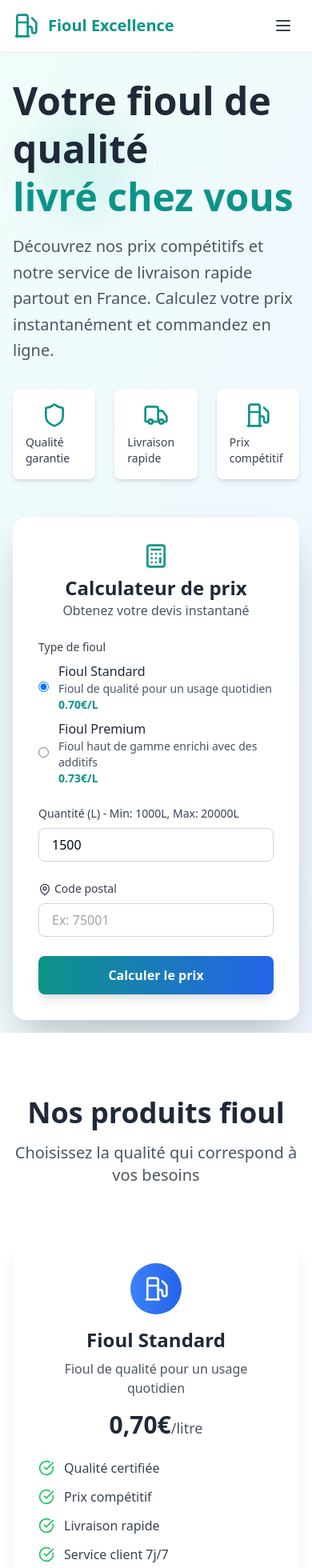
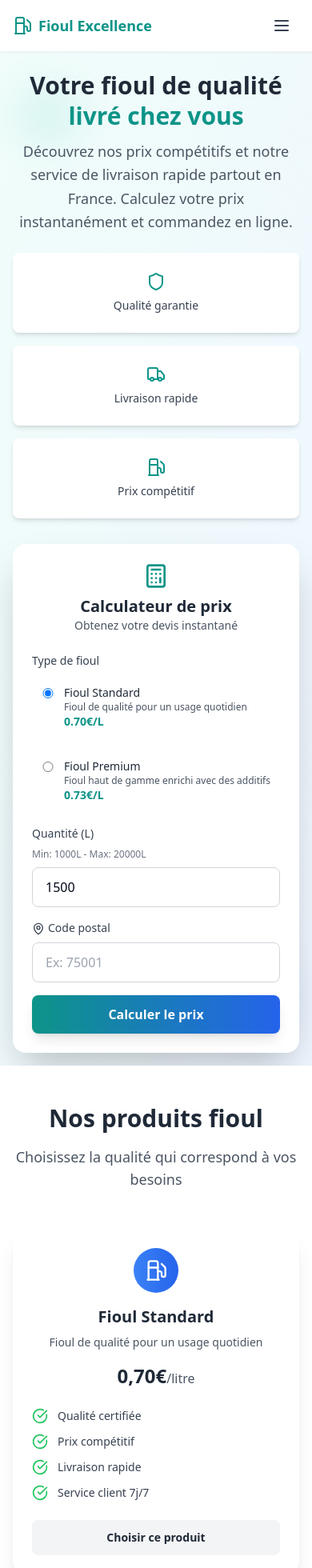
Before and after one commit to dawnriekmann/fioul-excellence-accueil-react, a React (Vite) app: page / in a window 390 px wide. Shown: the top 1960 px of the page at 80% size. Built offline with nearby package versions, Linux system fonts and the light colour scheme.

Commit message:
feat: Implement responsiveness
Make the site responsive across all components.

```diff
--- a/src/components/Hero.tsx
+++ b/src/components/Hero.tsx
@@ -9,51 +9,51 @@ const Hero = () => {
     <section className="relative bg-gradient-to-br from-teal-50 to-blue-50 overflow-hidden">
       {/* Background Pattern */}
       <div className="absolute inset-0 opacity-10">
-        <div className="absolute top-20 left-10 w-32 h-32 bg-teal-500 rounded-full blur-xl"></div>
-        <div className="absolute bottom-20 right-10 w-40 h-40 bg-blue-500 rounded-full blur-xl"></div>
+        <div className="absolute top-10 sm:top-20 left-5 sm:left-10 w-20 h-20 sm:w-32 sm:h-32 bg-teal-500 rounded-full blur-xl"></div>
+        <div className="absolute bottom-10 sm:bottom-20 right-5 sm:right-10 w-24 h-24 sm:w-40 sm:h-40 bg-blue-500 rounded-full blur-xl"></div>
       </div>
 
-      <div className="relative z-10 container mx-auto px-4 py-8 pb-4">
-        <div className="grid lg:grid-cols-2 gap-12 items-center">
+      <div className="relative z-10 container mx-auto px-4 py-6 sm:py-8 pb-4">
+        <div className="grid lg:grid-cols-2 gap-8 lg:gap-12 items-center">
           {/* Left Content */}
           <motion.div
             initial={{ opacity: 0, x: -50 }}
             animate={{ opacity: 1, x: 0 }}
             transition={{ duration: 0.8, delay: 0.2 }}
-            className="space-y-8"
+            className="space-y-6 sm:space-y-8 text-center lg:text-left"
           >
-            <div className="space-y-4">
-              <h2 className="text-5xl font-bold text-gray-800 leading-tight">
+            <div className="space-y-3 sm:space-y-4">
+              <h2 className="text-3xl sm:text-4xl lg:text-5xl font-bold text-gray-800 leading-tight">
                 Votre fioul de qualité
                 <span className="text-teal-600 block">livré chez vous</span>
               </h2>
-              <p className="text-xl text-gray-600 leading-relaxed">
+              <p className="text-lg sm:text-xl text-gray-600 leading-relaxed max-w-2xl mx-auto lg:mx-0">
                 Découvrez nos prix compétitifs et notre service de livraison rapide partout en France.
                 Calculez votre prix instantanément et commandez en ligne.
               </p>
             </div>
 
-            <div className="grid grid-cols-3 gap-6">
+            <div className="grid grid-cols-1 sm:grid-cols-3 gap-4 sm:gap-6 max-w-md mx-auto lg:max-w-none">
               <motion.div
                 whileHover={{ scale: 1.05 }}
-                className="flex flex-col items-center p-4 bg-white rounded-lg shadow-md"
+                className="flex flex-col items-center p-4 bg-white rounded-lg shadow-md min-h-[100px] justify-center"
               >
-                <Shield className="w-8 h-8 text-teal-600 mb-2" />
-                <span className="text-sm font-medium text-gray-700">Qualité garantie</span>
+                <Shield className="w-6 h-6 sm:w-8 sm:h-8 text-teal-600 mb-2" />
+                <span className="text-sm font-medium text-gray-700 text-center">Qualité garantie</span>
               </motion.div>
               <motion.div
                 whileHover={{ scale: 1.05 }}
-                className="flex flex-col items-center p-4 bg-white rounded-lg shadow-md"
+                className="flex flex-col items-center p-4 bg-white rounded-lg shadow-md min-h-[100px] justify-center"
               >
-                <Truck className="w-8 h-8 text-teal-600 mb-2" />
-                <span className="text-sm font-medium text-gray-700">Livraison rapide</span>
+                <Truck className="w-6 h-6 sm:w-8 sm:h-8 text-teal-600 mb-2" />
+                <span className="text-sm font-medium text-gray-700 text-center">Livraison rapide</span>
               </motion.div>
               <motion.div
                 whileHover={{ scale: 1.05 }}
-                className="flex flex-col items-center p-4 bg-white rounded-lg shadow-md"
+                className="flex flex-col items-center p-4 bg-white rounded-lg shadow-md min-h-[100px] justify-center"
               >
-                <Fuel className="w-8 h-8 text-teal-600 mb-2" />
-                <span className="text-sm font-medium text-gray-700">Prix compétitif</span>
+                <Fuel className="w-6 h-6 sm:w-8 sm:h-8 text-teal-600 mb-2" />
+                <span className="text-sm font-medium text-gray-700 text-center">Prix compétitif</span>
               </motion.div>
             </div>
           </motion.div>
@@ -63,6 +63,7 @@ const Hero = () => {
             initial={{ opacity: 0, x: 50 }}
             animate={{ opacity: 1, x: 0 }}
             transition={{ duration: 0.8, delay: 0.4 }}
+            className="w-full max-w-md mx-auto lg:max-w-none"
           >
             <PriceCalculator />
           </motion.div>
--- a/src/components/Navbar.tsx
+++ b/src/components/Navbar.tsx
@@ -23,13 +23,13 @@ const Navbar = () => {
       <div className="container mx-auto px-4">
         <div className="flex items-center justify-between h-16">
           {/* Logo */}
-          <Link to="/" className="flex items-center space-x-3 text-teal-600 hover:text-teal-700 transition-colors">
-            <Fuel className="w-8 h-8" />
-            <span className="text-xl font-bold">Fioul Excellence</span>
+          <Link to="/" className="flex items-center space-x-2 sm:space-x-3 text-teal-600 hover:text-teal-700 transition-colors">
+            <Fuel className="w-6 h-6 sm:w-8 sm:h-8" />
+            <span className="text-lg sm:text-xl font-bold">Fioul Excellence</span>
           </Link>
 
           {/* Desktop Navigation */}
-          <div className="hidden md:flex items-center space-x-8">
+          <div className="hidden md:flex items-center space-x-6 lg:space-x-8">
             {navLinks.map((link) => (
               <Link
                 key={link.path}
@@ -56,7 +56,7 @@ const Navbar = () => {
           {/* Mobile Menu Button */}
           <button
             onClick={() => setIsOpen(!isOpen)}
-            className="md:hidden p-2 text-gray-700 hover:text-teal-600 transition-colors"
+            className="md:hidden p-2 text-gray-700 hover:text-teal-600 transition-colors touch-target"
           >
             {isOpen ? <X className="w-6 h-6" /> : <Menu className="w-6 h-6" />}
           </button>
@@ -72,13 +72,13 @@ const Navbar = () => {
               transition={{ duration: 0.2 }}
               className="md:hidden border-t border-gray-200/50 bg-white/95 backdrop-blur-md"
             >
-              <div className="py-4 space-y-2">
+              <div className="py-4 space-y-1">
                 {navLinks.map((link) => (
                   <Link
                     key={link.path}
                     to={link.path}
                     onClick={() => setIsOpen(false)}
-                    className={`block px-4 py-3 text-base font-medium transition-colors duration-200 ${
+                    className={`block px-4 py-4 text-base font-medium transition-colors duration-200 touch-target ${
                       isActive(link.path)
                         ? 'text-teal-600 bg-teal-50'
                         : 'text-gray-700 hover:text-teal-600 hover:bg-gray-50'
--- a/src/components/PriceCalculator.tsx
+++ b/src/components/PriceCalculator.tsx
@@ -69,32 +69,32 @@ const PriceCalculator = () => {
       initial={{ opacity: 0, y: 20 }}
       animate={{ opacity: 1, y: 0 }}
       transition={{ duration: 0.6 }}
-      className="bg-white rounded-2xl shadow-2xl p-8 max-w-md mx-auto"
+      className="bg-white rounded-2xl shadow-2xl p-6 sm:p-8 w-full"
     >
       <div className="text-center mb-6">
         <Calculator className="w-8 h-8 text-teal-600 mx-auto mb-2" />
-        <h3 className="text-2xl font-bold text-gray-800">Calculateur de prix</h3>
-        <p className="text-gray-600">Obtenez votre devis instantané</p>
+        <h3 className="text-xl sm:text-2xl font-bold text-gray-800">Calculateur de prix</h3>
+        <p className="text-sm sm:text-base text-gray-600">Obtenez votre devis instantané</p>
       </div>
 
-      <div className="space-y-6">
+      <div className="space-y-4 sm:space-y-6">
         {/* Product Selection */}
         <div>
           <label className="block text-sm font-medium text-gray-700 mb-2">Type de fioul</label>
-          <div className="space-y-2">
+          <div className="space-y-3">
             {Object.entries(heizölConfig.products).map(([key, prod]) => (
-              <label key={key} className="flex items-center space-x-3 cursor-pointer">
+              <label key={key} className="flex items-start space-x-3 cursor-pointer p-3 rounded-lg hover:bg-gray-50 transition-colors">
                 <input
                   type="radio"
                   name="product"
                   value={key}
                   checked={product === key}
                   onChange={(e) => setProduct(e.target.value)}
-                  className="text-teal-600 focus:ring-teal-500"
+                  className="text-teal-600 focus:ring-teal-500 mt-1 min-w-[16px]"
                 />
-                <div className="flex-1">
-                  <div className="font-medium text-gray-800">{prod.name}</div>
-                  <div className="text-sm text-gray-600">{prod.description}</div>
+                <div className="flex-1 min-w-0">
+                  <div className="font-medium text-gray-800 text-sm sm:text-base">{prod.name}</div>
+                  <div className="text-xs sm:text-sm text-gray-600 break-words">{prod.description}</div>
                   <div className="text-sm font-semibold text-teal-600">{prod.pricePerLiter.toFixed(2)}€/L</div>
                 </div>
               </label>
@@ -105,15 +105,18 @@ const PriceCalculator = () => {
         {/* Quantity */}
         <div>
           <label className="block text-sm font-medium text-gray-700 mb-2">
-            Quantité (L) - Min: {heizölConfig.limits.minLiters}L, Max: {heizölConfig.limits.maxLiters}L
+            Quantité (L)
           </label>
+          <div className="text-xs text-gray-500 mb-2">
+            Min: {heizölConfig.limits.minLiters}L - Max: {heizölConfig.limits.maxLiters}L
+          </div>
           <input
             type="number"
             min={heizölConfig.limits.minLiters}
             max={heizölConfig.limits.maxLiters}
             value={liters}
             onChange={(e) => setLiters(parseInt(e.target.value) || 0)}
-            className="w-full px-4 py-2 border border-gray-300 rounded-lg focus:ring-2 focus:ring-teal-500 focus:border-transparent"
+            className="w-full px-4 py-3 text-base border border-gray-300 rounded-lg focus:ring-2 focus:ring-teal-500 focus:border-transparent"
           />
         </div>
 
@@ -128,7 +131,7 @@ const PriceCalculator = () => {
             placeholder="Ex: 75001"
             value={postalCode}
             onChange={(e) => setPostalCode(e.target.value)}
-            className="w-full px-4 py-2 border border-gray-300 rounded-lg focus:ring-2 focus:ring-teal-500 focus:border-transparent"
+            className="w-full px-4 py-3 text-base border border-gray-300 rounded-lg focus:ring-2 focus:ring-teal-500 focus:border-transparent"
           />
         </div>
 
@@ -137,7 +140,7 @@ const PriceCalculator = () => {
           whileHover={{ scale: 1.02 }}
           whileTap={{ scale: 0.98 }}
           onClick={handleCalculate}
-          className="w-full bg-gradient-to-r from-teal-600 to-blue-600 text-white py-3 rounded-lg font-semibold shadow-lg hover:shadow-xl transition-all duration-300"
+          className="w-full bg-gradient-to-r from-teal-600 to-blue-600 text-white py-3 sm:py-4 rounded-lg font-semibold shadow-lg hover:shadow-xl transition-all duration-300 text-base sm:text-lg"
         >
           Calculer le prix
         </motion.button>
@@ -150,21 +153,21 @@ const PriceCalculator = () => {
             transition={{ duration: 0.5 }}
             className="bg-gray-50 rounded-lg p-4 space-y-3"
           >
-            <h4 className="font-semibold text-gray-800">Résumé de votre commande</h4>
+            <h4 className="font-semibold text-gray-800 text-sm sm:text-base">Résumé de votre commande</h4>
             <div className="space-y-2 text-sm">
-              <div className="flex justify-between">
-                <span>{selectedProduct.name} ({liters}L)</span>
-                <span>{subtotal.toFixed(2)}€</span>
+              <div className="flex justify-between items-start">
+                <span className="break-words pr-2">{selectedProduct.name} ({liters}L)</span>
+                <span className="font-medium whitespace-nowrap">{subtotal.toFixed(2)}€</span>
               </div>
-              <div className="flex justify-between">
+              <div className="flex justify-between items-center">
                 <span className="flex items-center">
-                  <Truck className="w-4 h-4 mr-1" />
-                  Livraison
-                  {deliveryFee === 0 && <span className="text-green-600 ml-1">(Gratuite)</span>}
+                  <Truck className="w-4 h-4 mr-1 flex-shrink-0" />
+                  <span>Livraison</span>
+                  {deliveryFee === 0 && <span className="text-green-600 ml-1 text-xs">(Gratuite)</span>}
                 </span>
-                <span>{deliveryFee.toFixed(2)}€</span>
+                <span className="font-medium">{deliveryFee.toFixed(2)}€</span>
               </div>
-              <div className="border-t pt-2 flex justify-between font-semibold text-lg">
+              <div className="border-t pt-2 flex justify-between font-semibold text-base sm:text-lg">
                 <span>Total</span>
                 <span className="text-teal-600">{total.toFixed(2)}€</span>
               </div>
@@ -173,7 +176,7 @@ const PriceCalculator = () => {
               whileHover={{ scale: 1.02 }}
               whileTap={{ scale: 0.98 }}
               onClick={handleOrder}
-              className="w-full bg-green-600 text-white py-2 rounded-lg font-semibold flex items-center justify-center space-x-2 hover:bg-green-700 transition-colors"
+              className="w-full bg-green-600 text-white py-3 rounded-lg font-semibold flex items-center justify-center space-x-2 hover:bg-green-700 transition-colors text-sm sm:text-base"
             >
               <ShoppingCart className="w-5 h-5" />
               <span>Commander maintenant</span>
--- a/src/components/ProductComparison.tsx
+++ b/src/components/ProductComparison.tsx
@@ -40,23 +40,23 @@ const ProductComparison = () => {
   ];
 
   return (
-    <section ref={ref} className="py-20 bg-white">
+    <section ref={ref} className="py-12 sm:py-16 lg:py-20 bg-white">
       <div className="container mx-auto px-4">
         <motion.div
           initial={{ opacity: 0, y: 20 }}
           animate={isInView ? { opacity: 1, y: 0 } : { opacity: 0, y: 20 }}
           transition={{ duration: 0.6 }}
-          className="text-center mb-16"
+          className="text-center mb-12 sm:mb-16"
         >
-          <h2 className="text-4xl font-bold text-gray-800 mb-4">
+          <h2 className="text-3xl sm:text-4xl font-bold text-gray-800 mb-4">
             Nos produits fioul
           </h2>
-          <p className="text-xl text-gray-600 max-w-3xl mx-auto">
+          <p className="text-lg sm:text-xl text-gray-600 max-w-3xl mx-auto">
             Choisissez la qualité qui correspond à vos besoins
           </p>
         </motion.div>
 
-        <div className="grid md:grid-cols-2 gap-8 max-w-4xl mx-auto">
+        <div className="grid md:grid-cols-2 gap-6 lg:gap-8 max-w-5xl mx-auto">
           {products.map((product, index) => (
             <motion.div
               key={index}
@@ -64,33 +64,33 @@ const ProductComparison = () => {
               animate={isInView ? { opacity: 1, y: 0 } : { opacity: 0, y: 20 }}
               transition={{ duration: 0.6, delay: index * 0.2 }}
               whileHover={{ y: -5, scale: 1.02 }}
-              className={`relative bg-white rounded-2xl shadow-xl p-8 ${product.popular ? 'ring-2 ring-teal-500' : ''}`}
+              className={`relative bg-white rounded-2xl shadow-xl p-6 sm:p-8 ${product.popular ? 'ring-2 ring-teal-500' : ''}`}
             >
               {product.popular && (
-                <div className="absolute -top-4 left-1/2 transform -translate-x-1/2">
-                  <span className="bg-teal-500 text-white px-4 py-1 rounded-full text-sm font-semibold">
+                <div className="absolute -top-3 sm:-top-4 left-1/2 transform -translate-x-1/2">
+                  <span className="bg-teal-500 text-white px-3 sm:px-4 py-1 rounded-full text-xs sm:text-sm font-semibold">
                     Plus populaire
                   </span>
                 </div>
               )}
 
               <div className="text-center mb-6">
-                <div className={`w-16 h-16 bg-gradient-to-r ${product.color} rounded-full flex items-center justify-center mx-auto mb-4`}>
-                  <product.icon className="w-8 h-8 text-white" />
+                <div className={`w-14 h-14 sm:w-16 sm:h-16 bg-gradient-to-r ${product.color} rounded-full flex items-center justify-center mx-auto mb-4`}>
+                  <product.icon className="w-7 h-7 sm:w-8 sm:h-8 text-white" />
                 </div>
-                <h3 className="text-2xl font-bold text-gray-800 mb-2">{product.name}</h3>
-                <p className="text-gray-600 mb-4">{product.description}</p>
-                <div className="text-3xl font-bold text-gray-800">
+                <h3 className="text-xl sm:text-2xl font-bold text-gray-800 mb-2">{product.name}</h3>
+                <p className="text-sm sm:text-base text-gray-600 mb-4">{product.description}</p>
+                <div className="text-2xl sm:text-3xl font-bold text-gray-800">
                   {product.price}
-                  <span className="text-lg text-gray-600 font-normal">/litre</span>
+                  <span className="text-base sm:text-lg text-gray-600 font-normal">/litre</span>
                 </div>
               </div>
 
-              <div className="space-y-3">
+              <div className="space-y-3 mb-6">
                 {product.features.map((feature, i) => (
                   <div key={i} className="flex items-center space-x-3">
                     <CheckCircle className="w-5 h-5 text-green-500 flex-shrink-0" />
-                    <span className="text-gray-700">{feature}</span>
+                    <span className="text-sm sm:text-base text-gray-700">{feature}</span>
                   </div>
                 ))}
               </div>
@@ -98,7 +98,7 @@ const ProductComparison = () => {
               <motion.button
                 whileHover={{ scale: 1.05 }}
                 whileTap={{ scale: 0.95 }}
-                className={`w-full mt-8 py-3 rounded-lg font-semibold transition-all duration-300 ${
+                className={`w-full py-3 sm:py-4 rounded-lg font-semibold transition-all duration-300 text-sm sm:text-base ${
                   product.popular
                     ? 'bg-gradient-to-r from-teal-600 to-blue-600 text-white shadow-lg hover:shadow-xl'
                     : 'bg-gray-100 text-gray-800 hover:bg-gray-200'
--- a/src/index.css
+++ b/src/index.css
@@ -1,3 +1,4 @@
+
 @tailwind base;
 @tailwind components;
 @tailwind utilities;
@@ -101,3 +102,41 @@
     @apply bg-background text-foreground;
   }
 }
+
+@layer utilities {
+  /* Touch-friendly targets for mobile */
+  .touch-target {
+    min-height: 44px;
+    min-width: 44px;
+    @apply flex items-center justify-center;
+  }
+
+  /* Responsive text utilities */
+  .text-responsive-xs {
+    @apply text-xs sm:text-sm;
+  }
+
+  .text-responsive-sm {
+    @apply text-sm sm:text-base;
+  }
+
+  .text-responsive-base {
+    @apply text-base sm:text-lg;
+  }
+
+  .text-responsive-lg {
+    @apply text-lg sm:text-xl;
+  }
+
+  .text-responsive-xl {
+    @apply text-xl sm:text-2xl;
+  }
+
+  .text-responsive-2xl {
+    @apply text-2xl sm:text-3xl lg:text-4xl;
+  }
+
+  .text-responsive-3xl {
+    @apply text-3xl sm:text-4xl lg:text-5xl;
+  }
+}
```
Also changed, not shown: src/components/Benefits.tsx (+9 -9 lines), src/components/Services.tsx (+9 -9 lines).
